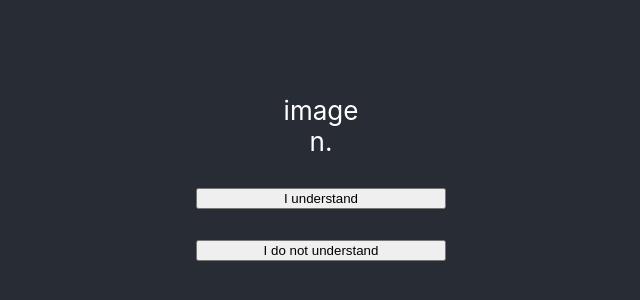
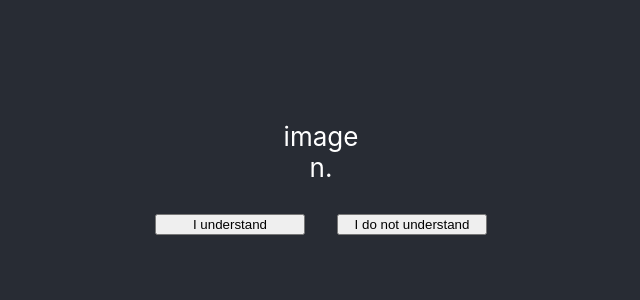
Before and after one commit to tranbrandon1233/translationproject, a React (Create React App) app: page / in a window 1280 px wide. Shown: the part 238-538 px from the top of the page, without its empty margins (319-959 px from the left). Built offline with nearby package versions, Linux system fonts and the light colour scheme.

Commit message:
Changed button formatting

```diff
--- a/src/App.js
+++ b/src/App.js
@@ -682,10 +682,10 @@ class App extends Component {
             <t>{type[this.state.index]}</t>
           </div>
           <br/>
-          <div class="btnContainer">
-          <button onClick={this.test} id="understandBtn" style={{display: this.state.showUnderstandButton ? 'block': 'none' }} >I understand</button><br style={{display: this.state.showUnderstandButton ? 'block': 'none'}}/>
-          <button onClick={this.defineWord} id='notUnderstandBtn' style={{display: this.state.showNotUnderstandButton ? 'block': 'none' }}>I do not understand</button>
-        </div>
+          <div class='btnContainer'>
+            <button class="btn" onClick={this.test} id="understandBtn" style={{display: this.state.showUnderstandButton ? 'block': 'none' }} >I understand</button>
+            <button class="btn" onClick={this.defineWord} id='notUnderstandBtn' style={{display: this.state.showNotUnderstandButton ? 'block': 'none'}}>I do not understand</button>
+          </div>
         <div id="wordDef" style={{display: this.state.showDef ? 'block': 'none' }}>
           <t>
             <b>Meaning: </b>{defs[this.state.index]}
--- a/src/index.css
+++ b/src/index.css
@@ -12,10 +12,15 @@ code {
     monospace;
 }
 
+.btn{
+  width: 150px;
+  float: left;
+}
+
 .btnContainer{
-  width: 250px;
-  display: inline-grid;
-
+  display: flex;
+  flex-direction: row;
+  column-gap: 2rem;
 }
 
 .wrongAns{
```
